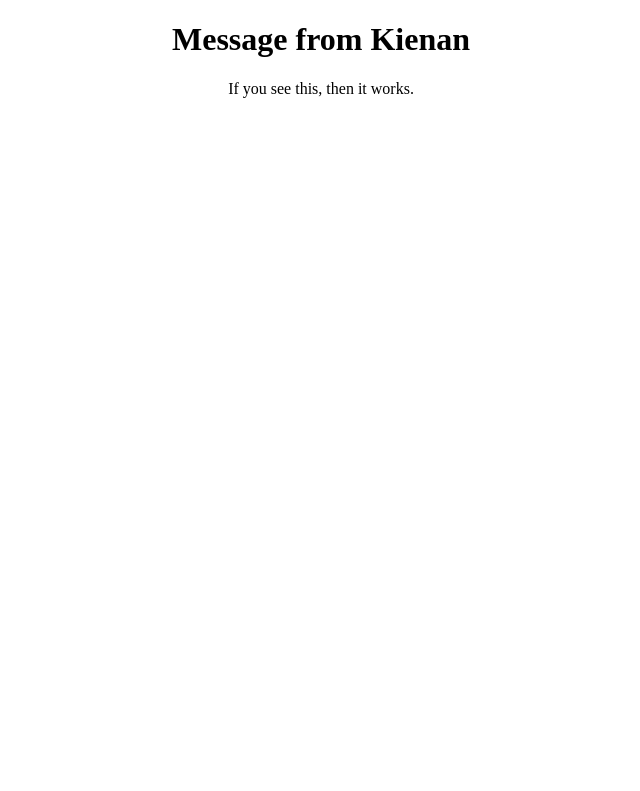
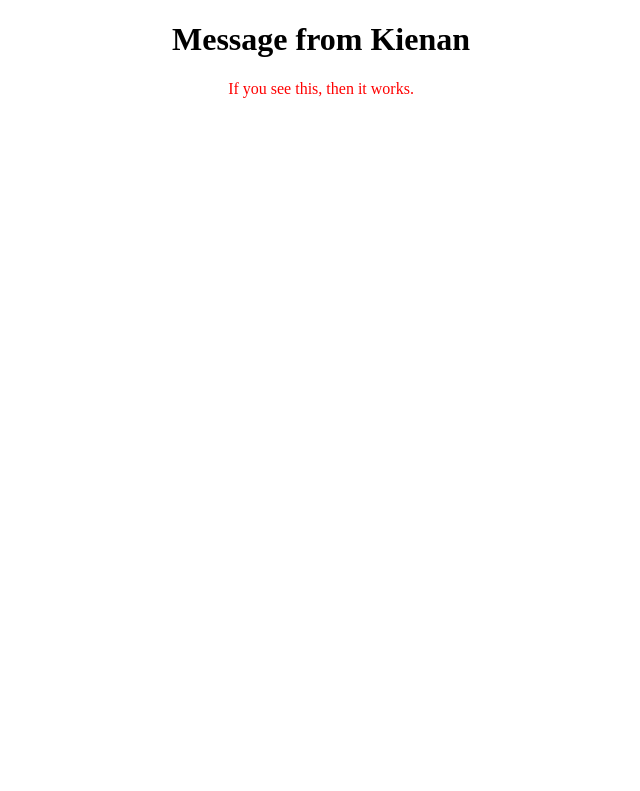
Before and after one commit to some1ishere1437/some1ishere1437.github.io, a plain HTML site: page index.html in a window 1280 px wide. Shown: the top 791 px of the page, without its empty margins (319-959 px from the left). Drawn offline with Linux system fonts and the light colour scheme.

Commit message:
Update index.html

```diff
--- a/index.html
+++ b/index.html
@@ -3,7 +3,7 @@
 <head>
 <style>
 h1 {text-align: center; color: black; font: 'Uni Sans';}
-p {text-align: center; color: black; font: 'Uni Sans';}
+p {text-align: center; color: red; font: 'Uni Sans';}
 h2 {text-align: center; color: black; font: 'Uni Sans'; font-size: 50vw;}
 
 </style>
```
